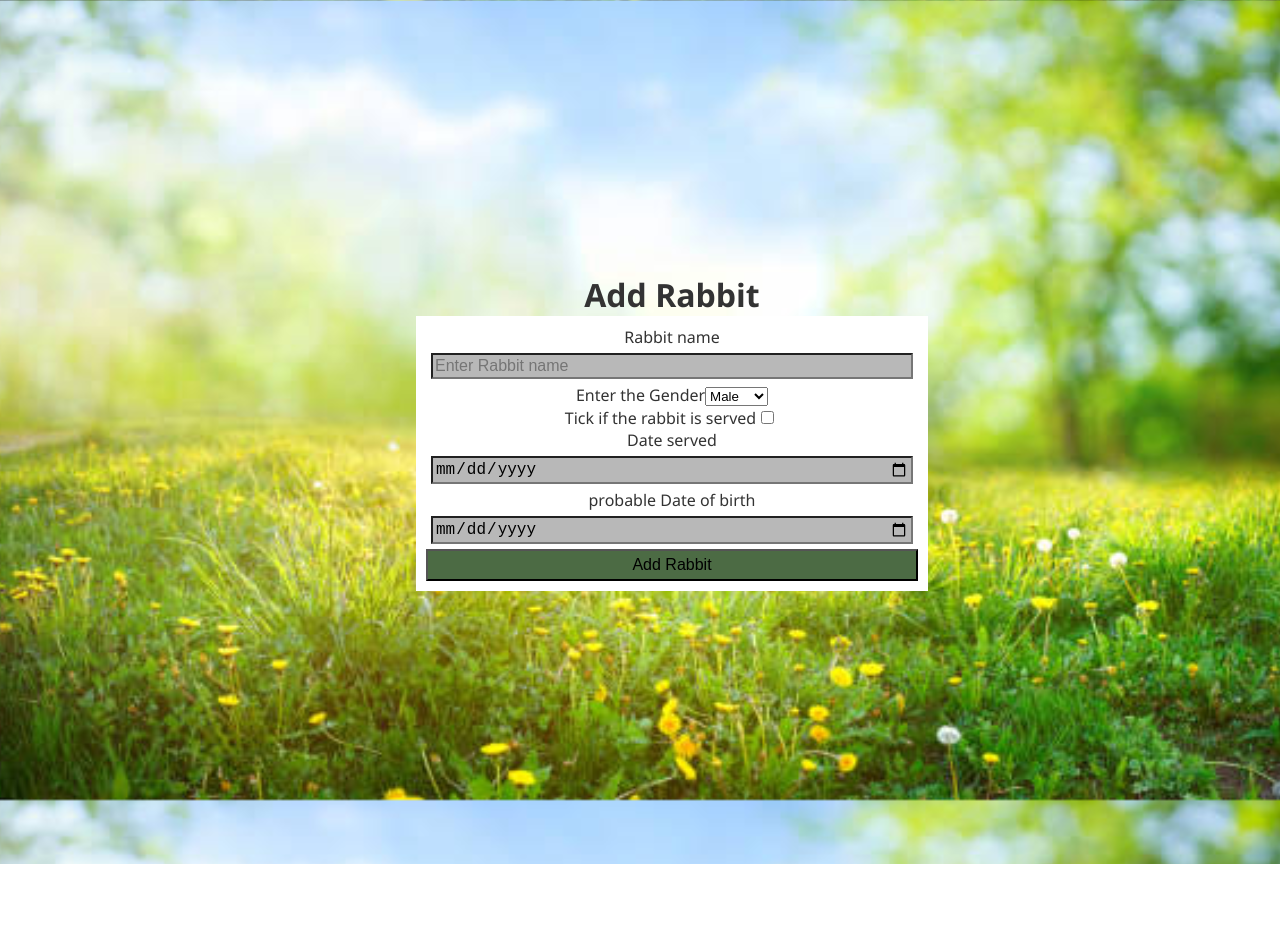
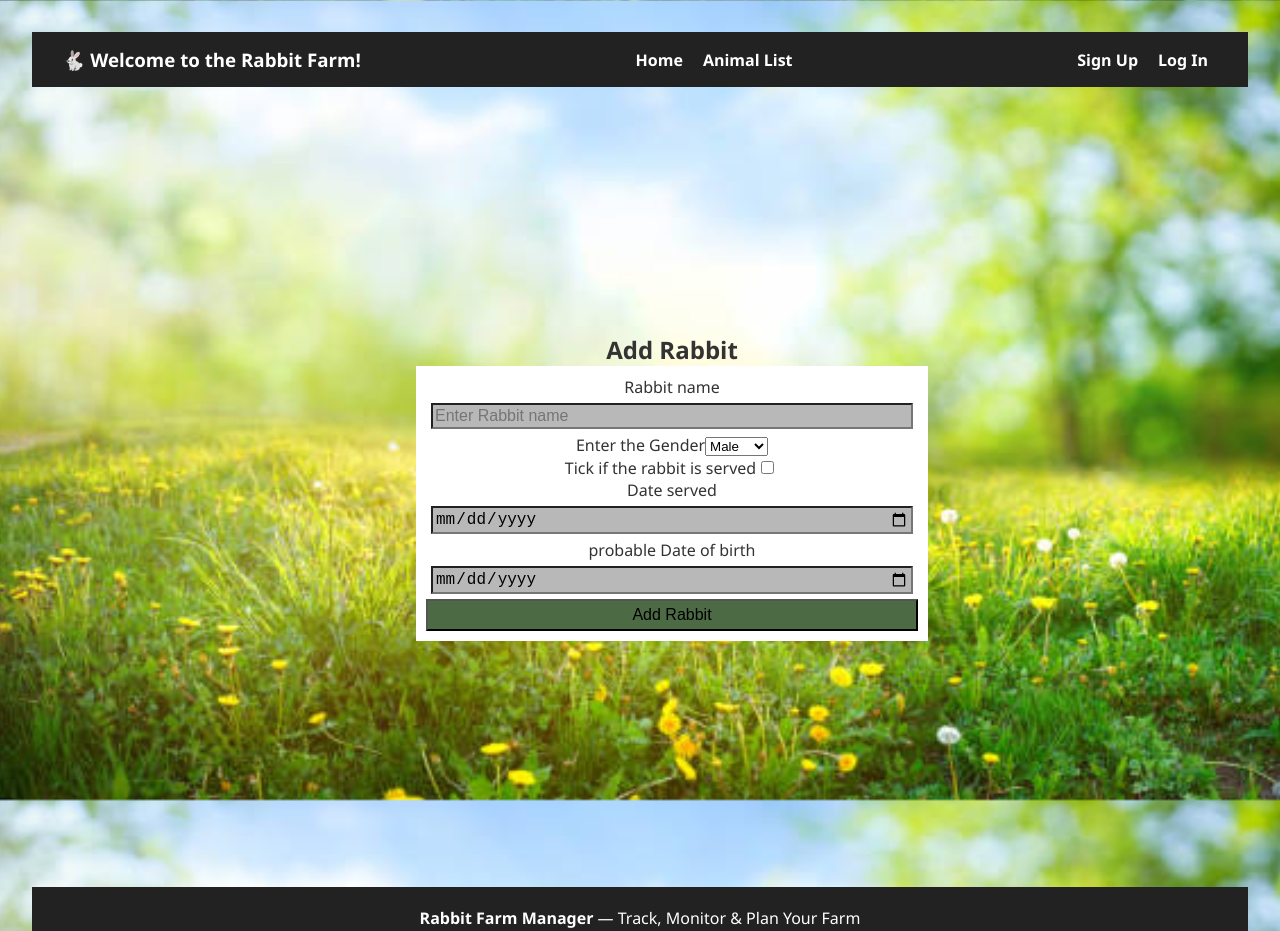
Before and after one commit to FrancisKarani14/Rabbit-farm-App, a React (Vite) app: page /rabbitform in a window 1280 px wide. Shown: the top 931 px of the page. Before the commit the page ends 864 px from the top, so only its background shows below. Built offline with nearby package versions, Linux system fonts and the light colour scheme.

Commit message:
installs the Navbar and Footer components, and reuses them in Form

```diff
--- a/src/pages/RabbitForm.jsx
+++ b/src/pages/RabbitForm.jsx
@@ -1,9 +1,11 @@
 import React from 'react'
-
-
+import Footer from '../components/Footer'
+import Navbar from '../components/Navbar'
 
 export default function RabbitForm({formData, handleChange}) {
   return (
+    <section>
+      <Navbar />
     <div className='formDisplay' >
 
     <h1>Add Rabbit</h1>
@@ -64,5 +66,7 @@ export default function RabbitForm({formData, handleChange}) {
     </form>
 
     </div>
+    <Footer />
+    </section>
   )
 }
```
